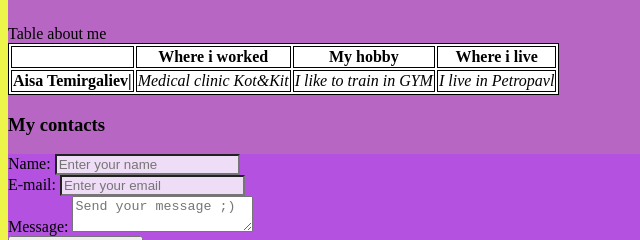
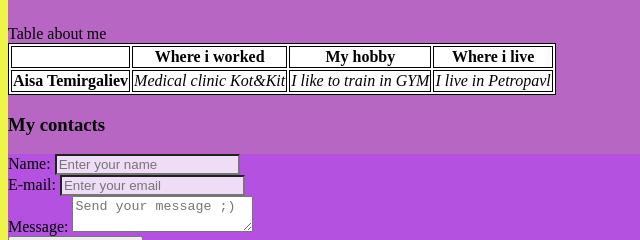
Before and after one commit to ICEcream132/CV-f6, a plain HTML site: page index.html in a window 1280 px wide. Shown: the part 268-508 px from the top of the page, 0-640 px from the left. Drawn offline with Linux system fonts and the light colour scheme.

Commit message:
Add files via upload

```diff
--- a/index.html
+++ b/index.html
@@ -49,7 +49,7 @@
             <th scope="col">Where i live</th>
            </tr>
            <tr>
-            <th colspan="2" scope="row">Aisa Temirgaliev|</th>
+            <th colspan="2" scope="row">Aisa Temirgaliev</th>
             <td><em>Medical clinic Kot&Kit</em></td>
             <td><em>I like to train in GYM</em></td>
             <td><em>I live in Petropavl</em></td>
```
